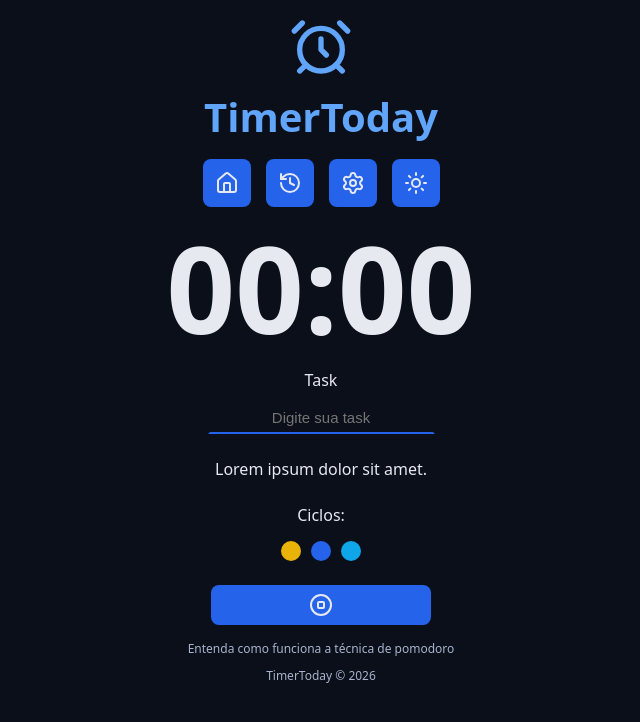
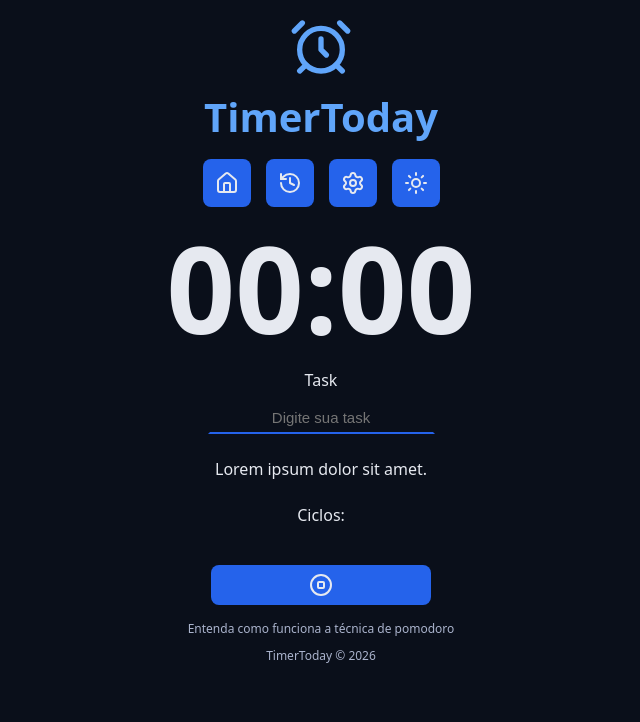
Before and after one commit to caio1213pgm/timerToday, a React (Vite) app: page / in a window 1280 px wide. Shown: the top 722 px of the page, without its empty margins (319-959 px from the left). Built offline with nearby package versions, Linux system fonts and the light colour scheme.

Commit message:
feat: create Cycles component to visualize task types as cycle indicators.

```diff
--- a/src/components/Cycles/index.tsx
+++ b/src/components/Cycles/index.tsx
@@ -1,13 +1,33 @@
+import { useTask } from "../../hooks/useTask";
 import style from "./Cycles.module.css";
 
-export default function Cycles() {
+interface CyclesProps {
+  cicle: number;
+}
+
+export default function Cycles({ cicle }: CyclesProps) {
+  const { taskState } = useTask();
+
   return (
     <div className={style.boxCycles}>
       <span>Ciclos:</span>
       <div className={style.cycles}>
-        <span className={style.cycleWork}></span>
-        <span className={style.cycleShort}></span>
-        <span className={style.cycleLong}></span>
+        {taskState.tasks.map(({ type }) => (
+          <>
+            {type === "work" && (
+              <span className={style.cycleWork} key={type}></span>
+            )}
+            {type === "shortBreak" && (
+              <span className={style.cycleShort} key={type}></span>
+            )}
+            {type === "longBreak" && (
+              <span className={style.cycleLong} key={type}></span>
+            )}
+          </>
+        ))}
+        {/* {cicle === 8 && <span className={style.cycleLong}></span>}
+        {cicle % 2 === 0 && <span className={style.cycleShort}></span>}
+        {cicle % 2 !== 0 && <span className={style.cycleWork}></span>} */}
       </div>
     </div>
   );
```
